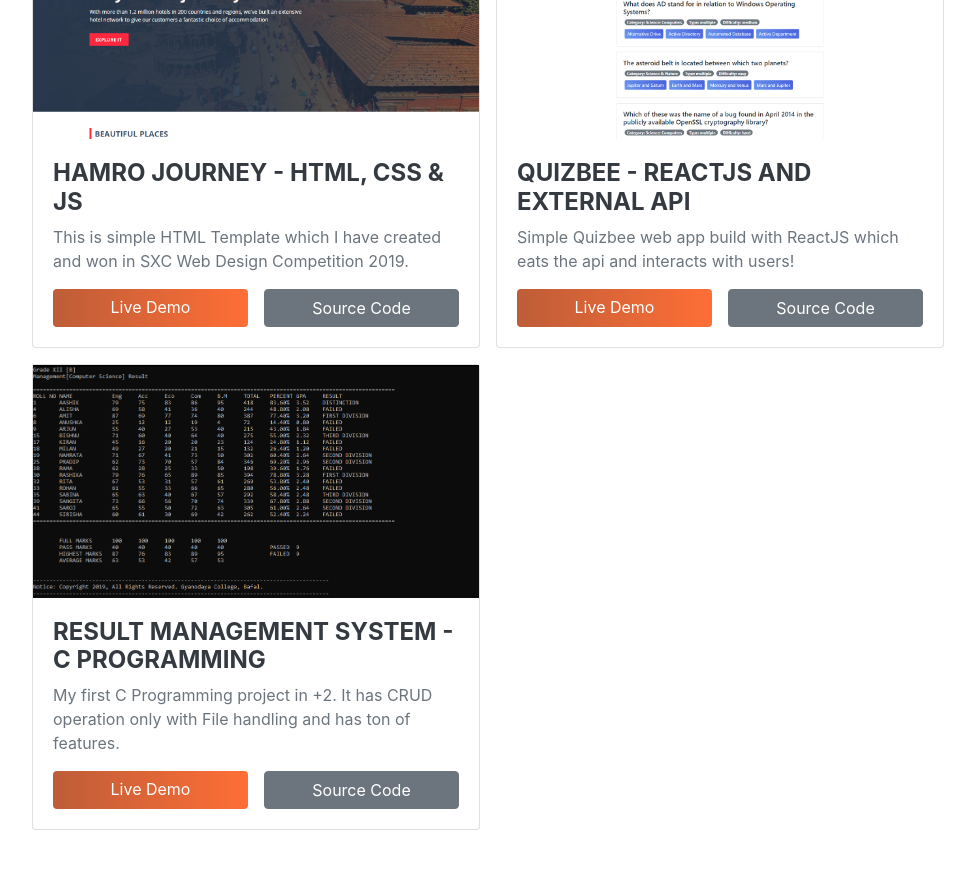
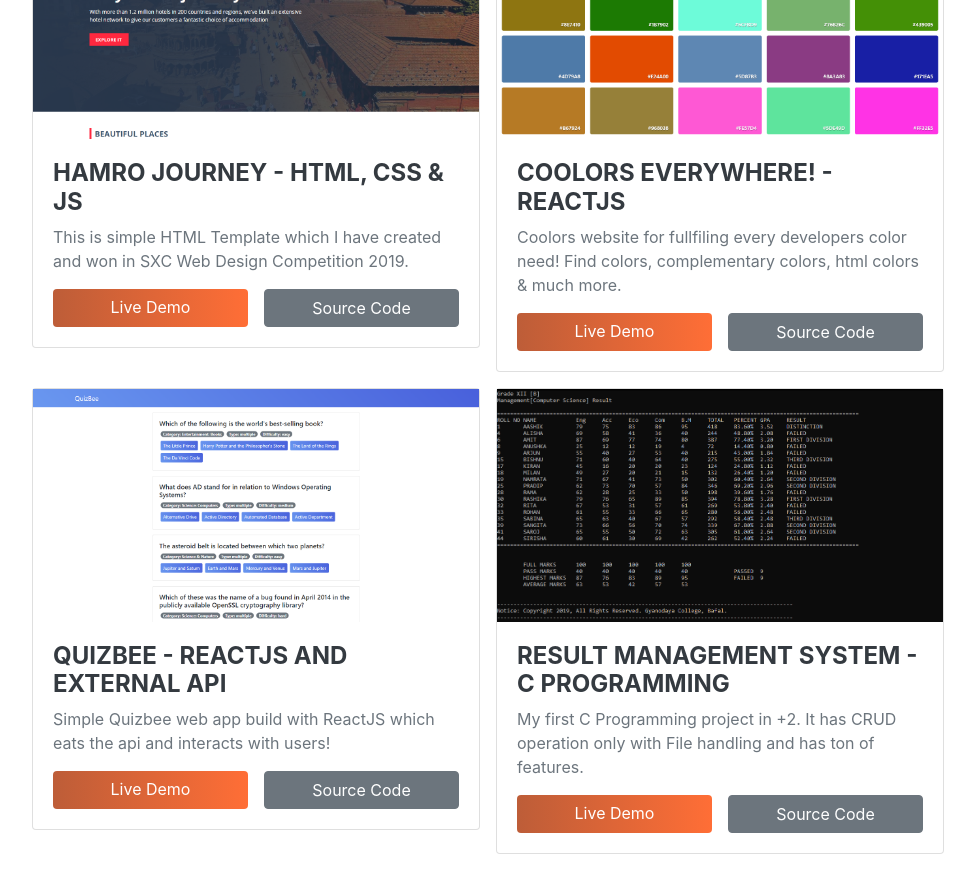
Before and after one commit to Yuiik/MERN-STACK, a React (Create React App) app: page / in a window 1280 px wide. Shown: the part 2900-3793 px from the top of the page, without its empty margins (288-1263 px from the left). Built offline with nearby package versions, Linux system fonts and the light colour scheme; no server answers; the HTML template or start-up script is replaced by a standard one; a web font is replaced by a local one.

Commit message:
Added portfolio work!

```diff
--- a/src/pages/Portfolio.jsx
+++ b/src/pages/Portfolio.jsx
@@ -8,6 +8,7 @@
 import QuizbeeThumb from '../assets/portfolio/quizbee.png'
 import YoutubeCloneThumb from '../assets/portfolio/youtube-clone.png'
 import SimplePortfolioThumb from '../assets/portfolio/simple_portfolio.png'
+import CoolorsThumb from '../assets/portfolio/coolors.png'
 
 export default function Portfolio() {
   const cards = [
@@ -51,7 +52,14 @@
       demo: 'https://aacismaharjan.github.io/hamrojourney/',
       source: 'https://github.com/aacismaharjan/hamrojourney',
     },
-
+    {
+      img: CoolorsThumb,
+      title: 'Coolors Everywhere! - ReactJS',
+      desc:
+        'Coolors website for fullfiling every developers color need! Find colors, complementary colors, html colors & much more.',
+      demo: 'https://aacismaharjan.github.io/coolors/',
+      source: 'https://github.com/aacismaharjan/coolors',
+    },
     {
       img: QuizbeeThumb,
       title: 'Quizbee - Reactjs and External Api',
```
Also changed, not shown: src/assets/portfolio/coolors.png (added).
